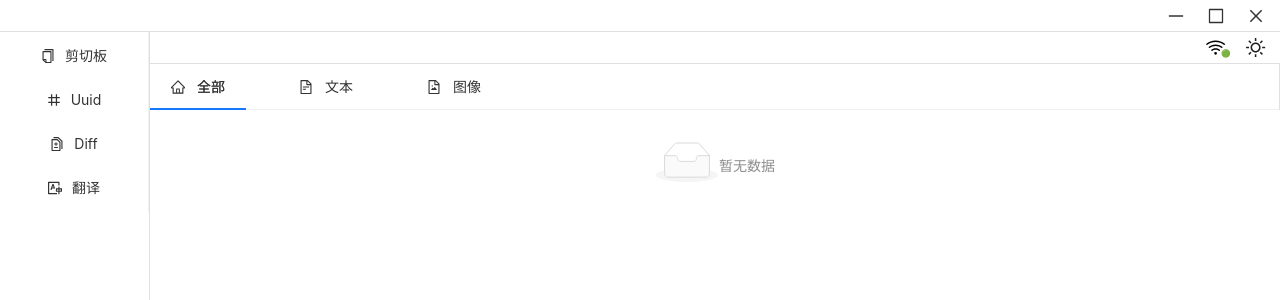
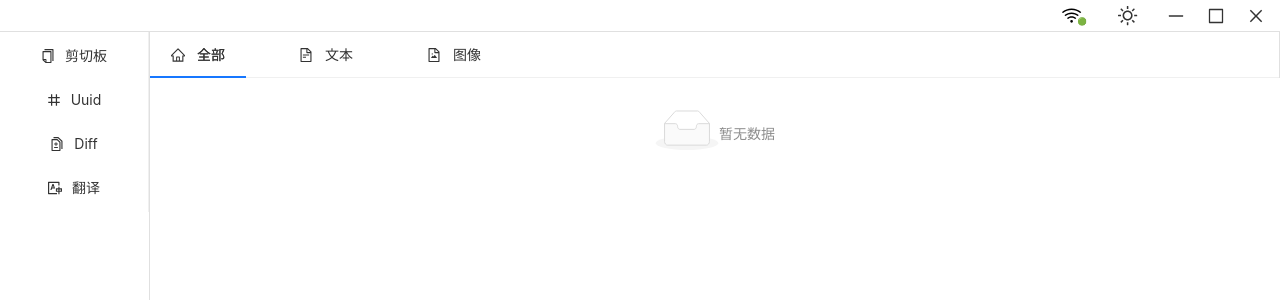
Before and after one commit to Yushi-ys/s-tools, a React (Vite) app: page /clipboard in a window 1280 px wide. Shown: the top 300 px of the page. Built offline with nearby package versions, Linux system fonts and the light colour scheme.

Commit message:
fix: 重构一下navigation布局

```diff
--- a/src/Layout/Header/index.module.less
+++ /dev/null
@@ -1,39 +0,0 @@
-.headerWrapper {
-  padding: 0;
-  height: 2rem;
-  background-color: var(--bg-primary);
-  border-bottom: 1px solid var(--border-color);
-
-  .tools-btn {
-    height: 100%;
-    margin-right: 0.5rem;
-
-    .icon {
-      cursor: pointer;
-      font-size: 1.2rem;
-      margin: 0 0.4rem;
-      position: relative;
-      display: inline-block;
-    }
-
-    .wifi::after {
-      content: "🟢";
-      position: absolute;
-      bottom: -0.15rem;
-      right: -0.5rem;
-      font-size: 0.8rem;
-      line-height: 1;
-      transform: scale(0.6);
-    }
-
-    .no-wifi::after {
-      content: "🔴";
-      position: absolute;
-      bottom: -0.15rem;
-      right: -0.5rem;
-      font-size: 0.8rem;
-      line-height: 1;
-      transform: scale(0.6);
-    }
-  }
-}
--- a/src/Layout/Header/index.tsx
+++ /dev/null
@@ -1,56 +0,0 @@
-import React from "react";
-import { MoonOutlined, SunOutlined, WifiOutlined } from "@ant-design/icons";
-import { Flex, Layout } from "antd";
-import { THEMESTYLE } from "@/types/constants";
-import { useToggleTheme } from "@/hooks/useToggleTheme";
-import { useNetwork } from "ahooks";
-import cls from "classnames";
-
-import styles from "./index.module.less";
-
-const Header: React.FC = () => {
-  const { theme, toggleTheme } = useToggleTheme();
-  const { online } = useNetwork();
-  const { Header } = Layout;
-
-  return (
-    <Header className={styles.headerWrapper}>
-      <div></div>
-      <Flex
-        justify="end"
-        align="center"
-        gap="small"
-        className={styles["tools-btn"]}
-      >
-        {
-          <WifiOutlined
-            className={cls(
-              styles.icon,
-              online ? styles.wifi : styles["no-wifi"]
-            )}
-            style={{
-              color: theme === THEMESTYLE.LIGHT ? "#000" : "#fff",
-            }}
-            title={online ? "网络在线" : "离线了...."}
-          />
-        }
-        {theme === THEMESTYLE.LIGHT ? (
-          <SunOutlined
-            title="切换主题色"
-            className={styles.icon}
-            onClick={toggleTheme}
-          />
-        ) : (
-          <MoonOutlined
-            title="切换主题色"
-            className={styles.icon}
-            onClick={toggleTheme}
-            style={{ color: "#fff" }}
-          />
-        )}
-      </Flex>
-    </Header>
-  );
-};
-
-export default Header;
--- a/src/Layout/Navigation/index.module.less
+++ b/src/Layout/Navigation/index.module.less
@@ -7,6 +7,43 @@
   padding-right: 1rem;
   border-bottom: 1px solid var(--border-color);
 
+  .tools-btn {
+    height: 2rem;
+    display: flex;
+    align-items: center;
+    -webkit-app-region: no-drag;
+    cursor: pointer;
+    gap: 1.5rem;
+
+    .icon {
+      cursor: pointer;
+      font-size: 1.2rem;
+      margin: 0 0.4rem;
+      position: relative;
+      display: inline-block;
+    }
+
+    .wifi::after {
+      content: "🟢";
+      position: absolute;
+      bottom: -0.15rem;
+      right: -0.5rem;
+      font-size: 0.8rem;
+      line-height: 1;
+      transform: scale(0.6);
+    }
+
+    .no-wifi::after {
+      content: "🔴";
+      position: absolute;
+      bottom: -0.15rem;
+      right: -0.5rem;
+      font-size: 0.8rem;
+      line-height: 1;
+      transform: scale(0.6);
+    }
+  }
+
   .operate {
     height: 2rem;
     display: flex;
--- a/src/Layout/Navigation/index.tsx
+++ b/src/Layout/Navigation/index.tsx
@@ -1,6 +1,18 @@
 import type React from "react";
-import { LineOutlined, BorderOutlined, CloseOutlined } from "@ant-design/icons";
+import {
+  LineOutlined,
+  BorderOutlined,
+  CloseOutlined,
+  MoonOutlined,
+  SunOutlined,
+  WifiOutlined,
+} from "@ant-design/icons";
 import { useWindowControls } from "@/hooks/useWindowControls";
+import cls from "classnames";
+import { Flex } from "antd";
+import { useToggleTheme } from "@/hooks/useToggleTheme";
+import { useNetwork } from "ahooks";
+import { THEMESTYLE } from "@/types/constants";
 
 import styles from "./index.module.less";
 
@@ -10,9 +22,44 @@ import styles from "./index.module.less";
  */
 const Navigation: React.FC = () => {
   const { minimize, maximize, close } = useWindowControls();
+  const { theme, toggleTheme } = useToggleTheme();
+  const { online } = useNetwork();
 
   return (
     <div className={styles.main}>
+      <Flex
+        justify="end"
+        align="center"
+        gap="small"
+        className={styles["tools-btn"]}
+      >
+        {
+          <WifiOutlined
+            className={cls(
+              styles.icon,
+              online ? styles.wifi : styles["no-wifi"]
+            )}
+            style={{
+              color: theme === THEMESTYLE.LIGHT ? "#000" : "#fff",
+            }}
+            title={online ? "网络在线" : "离线了...."}
+          />
+        }
+        {theme === THEMESTYLE.LIGHT ? (
+          <SunOutlined
+            title="切换主题色"
+            className={styles.icon}
+            onClick={toggleTheme}
+          />
+        ) : (
+          <MoonOutlined
+            title="切换主题色"
+            className={styles.icon}
+            onClick={toggleTheme}
+            style={{ color: "#fff" }}
+          />
+        )}
+      </Flex>
       <div className={styles.operate} onClick={minimize}>
         <LineOutlined />
       </div>
--- a/src/Layout/index.module.less
+++ b/src/Layout/index.module.less
@@ -9,9 +9,7 @@
     height: 100%;
     display: flex;
     flex-direction: column;
-    .header {
-      flex-shrink: 0;
-    }
+
     .content {
       flex: 1;
       overflow-y: auto;
--- a/src/Layout/index.tsx
+++ b/src/Layout/index.tsx
@@ -1,7 +1,6 @@
 import React from "react";
 import { FloatButton, Layout } from "antd";
 import { Outlet } from "react-router-dom";
-import Header from "@/layout/Header";
 import Menus from "@/layout/Menus";
 
 import styles from "./index.module.less";
@@ -16,9 +15,6 @@ const Index: React.FC = () => {
         <Menus />
       </Sider>
       <Layout className={styles.innerLayoutWrapper}>
-        <div className={styles.header}>
-          <Header />
-        </div>
         <Content className={styles.content}>
           <Outlet />
           <FloatButton.BackTop />
--- a/src/views/Translation/index.tsx
+++ b/src/views/Translation/index.tsx
@@ -1,10 +1,11 @@
-import { SwapOutlined } from "@ant-design/icons";
-import { Button, message, Select, Space } from "antd";
+import { MehOutlined, SwapOutlined } from "@ant-design/icons";
+import { Button, Empty, message, Result, Select, Space } from "antd";
 import { useRef, useState } from "react";
 import {
   useDebounceFn,
   useMemoizedFn,
   useMount,
+  useNetwork,
   useUnmount,
   useUpdateEffect,
 } from "ahooks";
@@ -17,6 +18,7 @@ import styles from "./index.module.less";
 
 const TranslationPage: React.FC = () => {
   const { translationData, setTranslationData } = useStore();
+  const { online } = useNetwork();
   const editableRef = useRef<HTMLDivElement>(null);
   const [originalLanguage, setOriginalLanguage] = useState(
     translationData.originalLanguage
@@ -129,7 +131,7 @@ const TranslationPage: React.FC = () => {
     });
   });
 
-  return (
+  return online ? (
     <div className={styles.translationWrapper}>
       {contextHolder}
       <div>
@@ -175,6 +177,8 @@ const TranslationPage: React.FC = () => {
         </div>
       </div>
     </div>
+  ) : (
+    <Result icon={<MehOutlined />} title="这个功能需要联网...请检查网络连接" />
   );
 };
 
```
Lines whose indentation alone changed are shown as unchanged.
